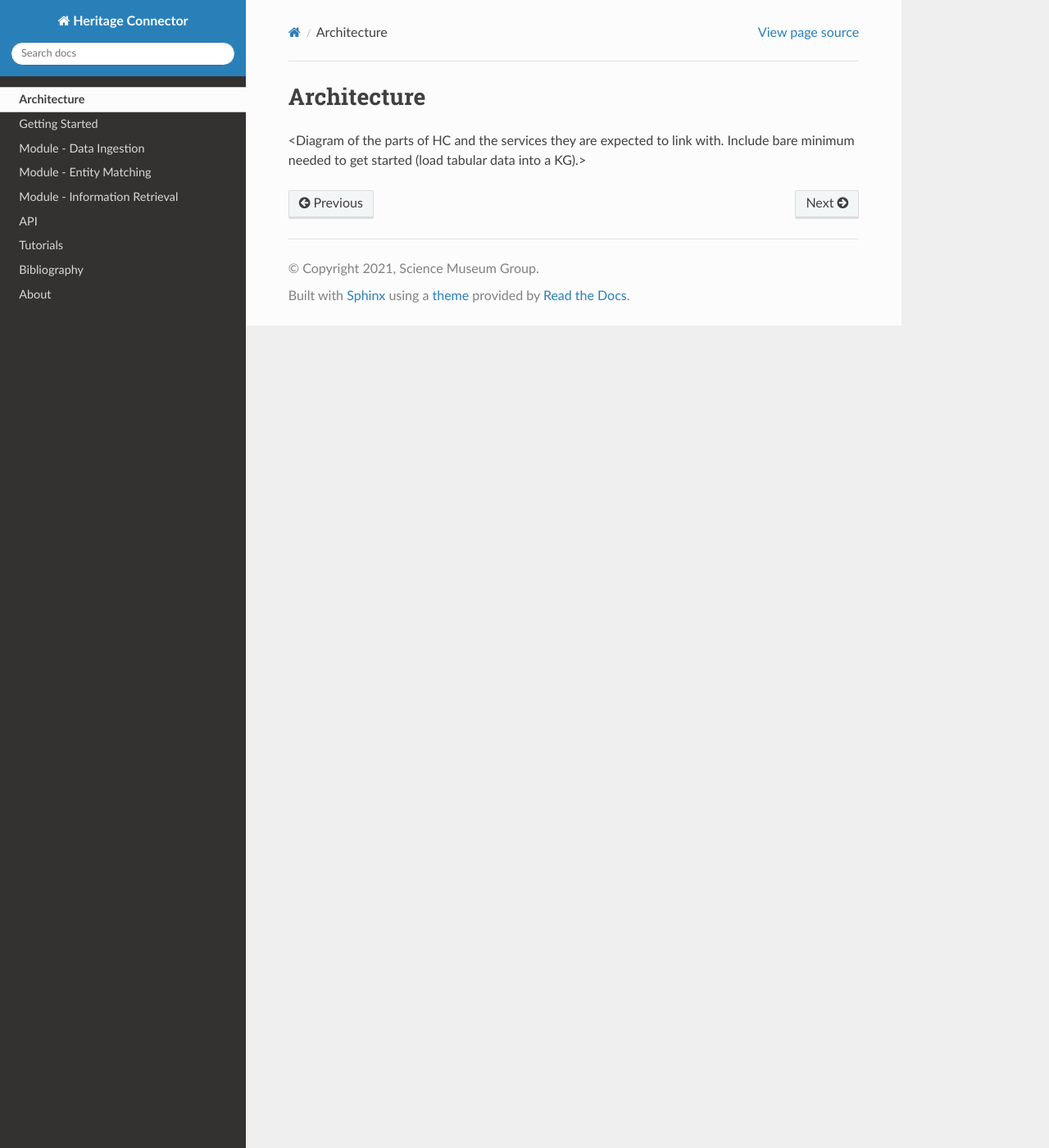
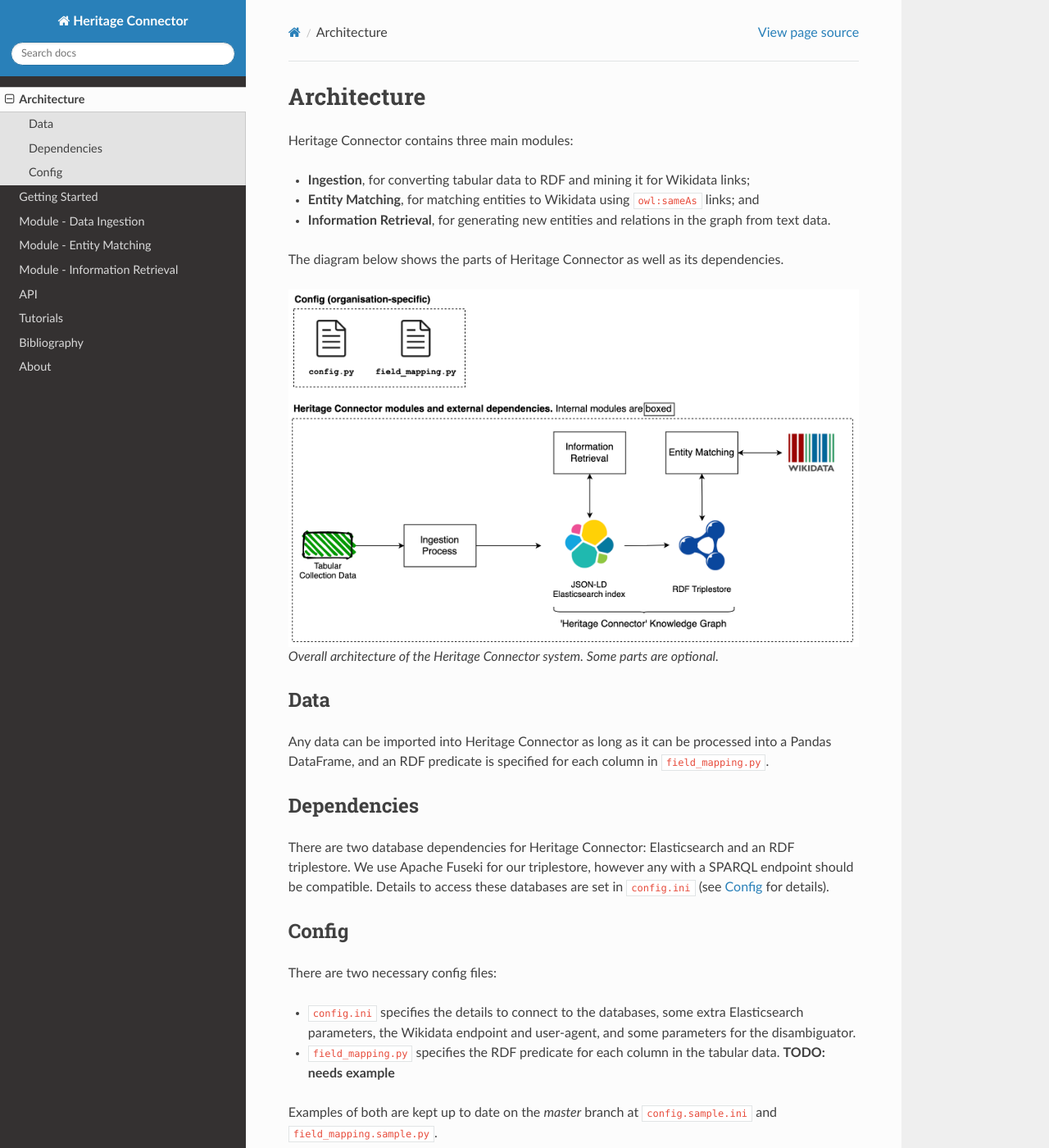
Before and after one commit to TheScienceMuseum/heritage-connector, a Sphinx documentation site: the page built from docs/architecture.rst, in a window 1280 px wide and 1400 px high. Shown: the whole window at 82% size. Built offline with Sphinx 7.4.7 and the Read the Docs theme 2.0.0, drawn with Linux system fonts in a browser that asks for light colours.

Commit message:
architecture page

```diff
--- a/docs/architecture.rst
+++ b/docs/architecture.rst
@@ -1,4 +1,36 @@
 Architecture
 ============
 
-<Diagram of the parts of HC and the services they are expected to link with. Include bare minimum needed to get started (load tabular data into a KG).>
+Heritage Connector contains three main modules:
+
+* **Ingestion**, for converting tabular data to RDF and mining it for Wikidata links;
+* **Entity Matching**, for matching entities to Wikidata using :code:`owl:sameAs` links; and
+* **Information Retrieval**, for generating new entities and relations in the graph from text data.
+
+The diagram below shows the parts of Heritage Connector as well as its dependencies.
+
+.. figure:: ./_static/architecture.png
+
+    Overall architecture of the Heritage Connector system. Some parts are optional.
+
+
+Data
+----
+
+Any data can be imported into Heritage Connector as long as it can be processed into a Pandas DataFrame, and an RDF predicate is specified for each column in :code:`field_mapping.py`.
+
+Dependencies
+------------
+
+There are two database dependencies for Heritage Connector: Elasticsearch and an RDF triplestore. We use Apache Fuseki for our triplestore, however any with a SPARQL endpoint should be compatible. Details to access these databases are set in :code:`config.ini` (see `Config`_ for details).
+
+Config
+------
+
+There are two necessary config files:
+
+* :code:`config.ini` specifies the details to connect to the databases, some extra Elasticsearch parameters, the Wikidata endpoint and user-agent, and some parameters for the disambiguator.
+
+* :code:`field_mapping.py` specifies the RDF predicate for each column in the tabular data. **TODO: needs example**
+
+Examples of both are kept up to date on the *master* branch at :code:`config.sample.ini` and :code:`field_mapping.sample.py`.
```
Also changed, not shown: docs/_static/architecture.png (added).
